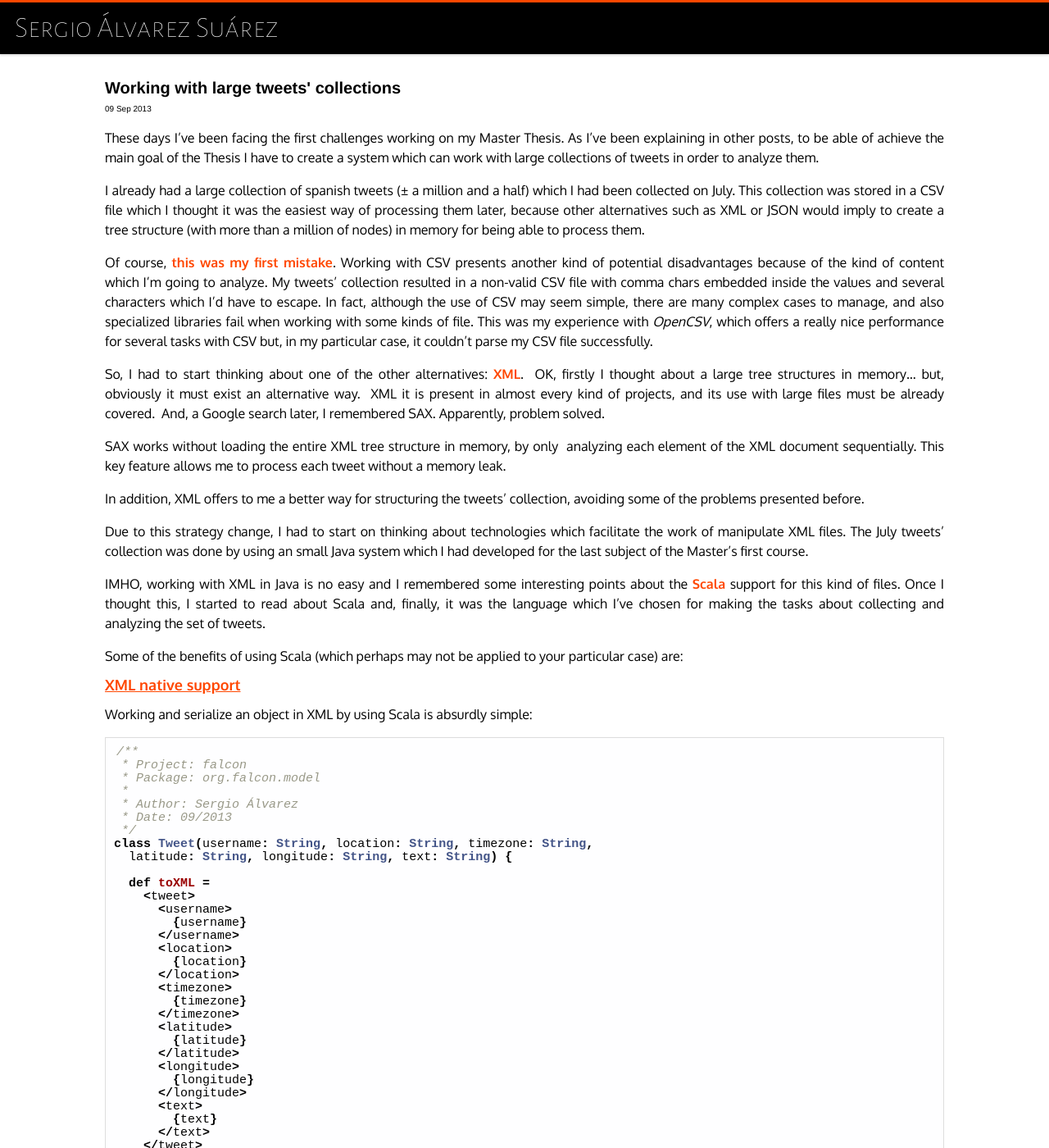
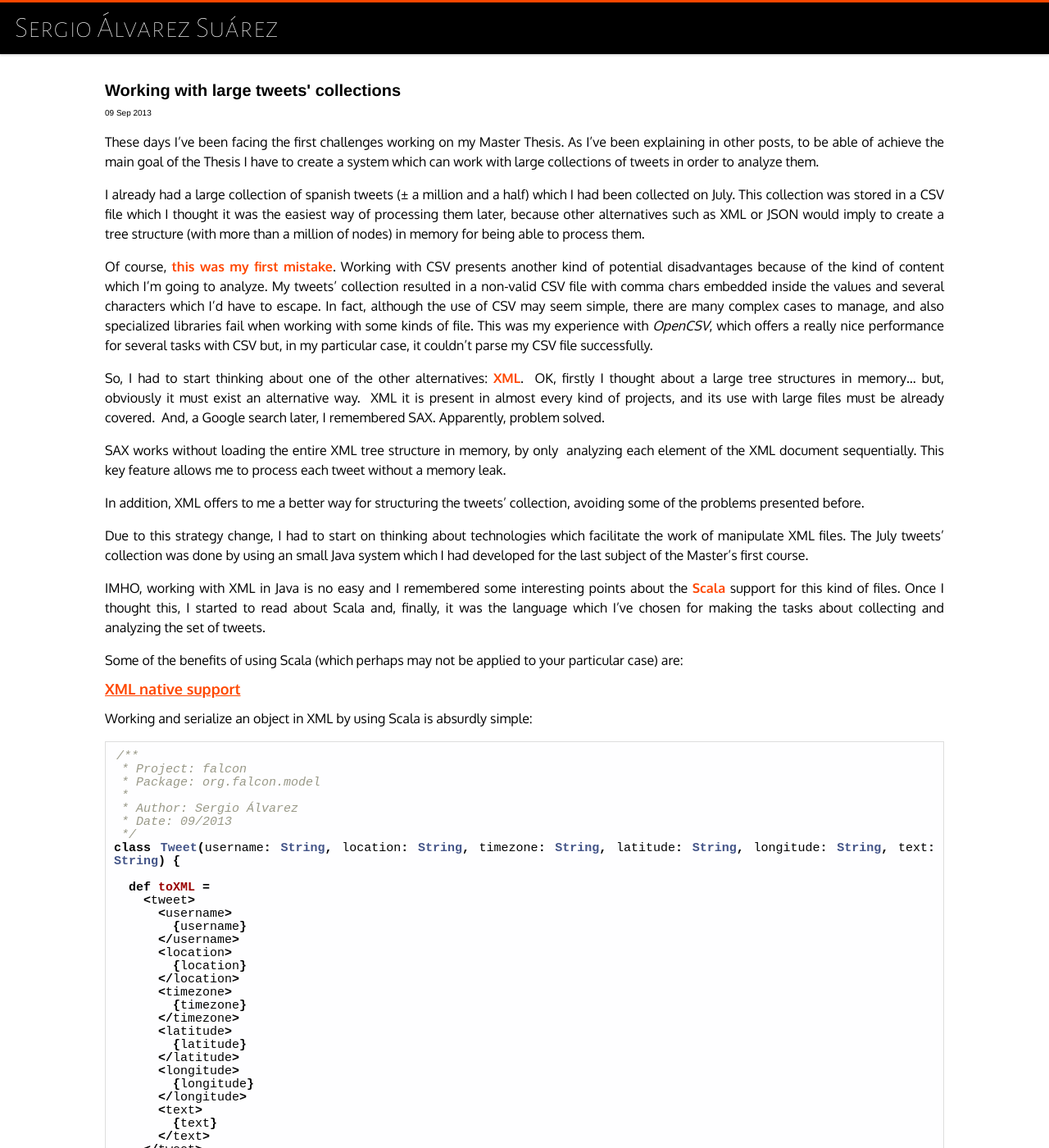
Before and after one commit to sergioalvz/sergioalvz.github.io, a Jekyll site: the page built from _posts/2013-09-9-working-with-large-tweets-collections.markdown, in a window 1280 px wide and 1400 px high. Shown: the whole window at 82% size. Built offline with Jekyll 4.4.1, drawn with Linux system fonts in a browser that asks for light colours; Markdown is read by kramdown in place of the engine named in the settings.

Commit message:
Changes on viewport. Other minor changes in stylesheet

```diff
--- a/_layouts/default.html
+++ b/_layouts/default.html
@@ -4,7 +4,7 @@
         <meta charset="utf-8">
         <meta http-equiv="X-UA-Compatible" content="IE=edge,chrome=1">
         <title>{{ page.title }}</title>
-        <meta name="viewport" content="width=device-width">
+        <meta name="viewport" content="width=device-width, user-scalable=no">
 
         <!-- syntax highlighting CSS -->
         <link rel="stylesheet" href="/css/syntax.css">
--- a/_posts/2013-09-9-working-with-large-tweets-collections.markdown
+++ b/_posts/2013-09-9-working-with-large-tweets-collections.markdown
@@ -34,8 +34,7 @@
  * Author: Sergio Álvarez
  * Date: 09/2013
  */
-class Tweet(username: String, location: String, timezone: String,
-  latitude: String, longitude: String, text: String) {
+class Tweet(username: String, location: String, timezone: String, latitude: String, longitude: String, text: String) {
 
   def toXML =
     <tweet>
--- a/css/main.css
+++ b/css/main.css
@@ -129,7 +129,7 @@
 
 .post { font-family: 'Oxygen', sans-serif; }
 
-h2 { font-size: 2em; }
+h2 { font-size: 2em; line-height: 1em; }
 h3 { font-size: 1.8em; color: #ff4700; text-decoration: underline;}
 
 .post p, .post li {
```
